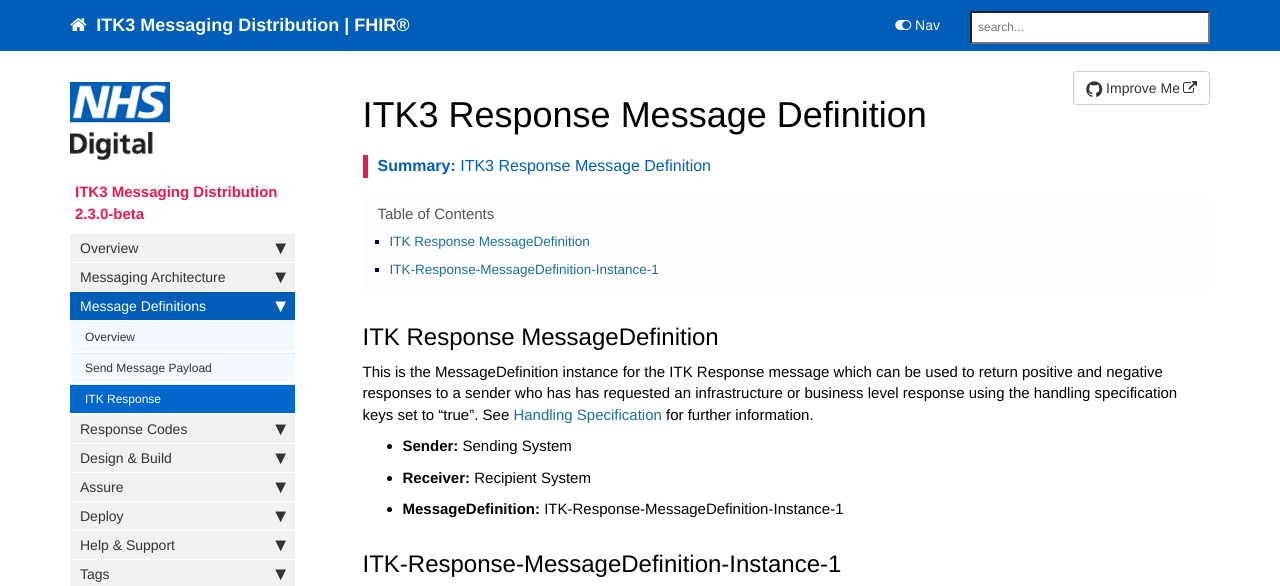
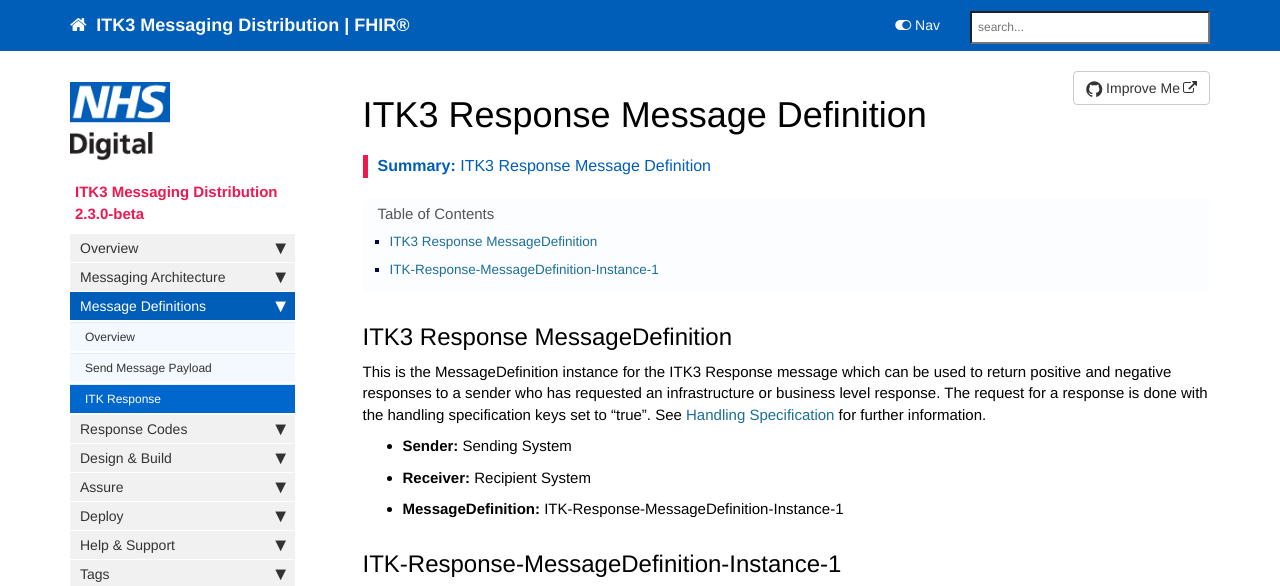
Before and after one commit to nhsconnect/ITK3-Messaging-Distribution, a Jekyll site: the page built from pages/explore/explore_itk_response_def.md, in a window 1280 px wide and 1117 px high, cut to the strip 0-586 px from the top of the window. Built offline with Jekyll 4.4.1, drawn with Linux system fonts in a browser that asks for light colours; nearby versions of some CDN libraries; comment, search, counter and statistics services are not loaded.

Commit message:
Updated after review

```diff
--- a/pages/explore/explore_itk_response_def.md
+++ b/pages/explore/explore_itk_response_def.md
@@ -7,9 +7,9 @@ permalink: explore_itk_response_def.html
 summary: "ITK3 Response Message Definition"
 ---
 
-## ITK Response MessageDefinition ##
+## ITK3 Response MessageDefinition ##
 
-This is the MessageDefinition instance for the ITK Response message which can be used to return positive and negative responses to a sender who has has requested an infrastructure or business level response using the handling specification keys set to "true". See [Handling Specification](explore_hand_spec.html) for further information.
+This is the MessageDefinition instance for the ITK3 Response message which can be used to return positive and negative responses to a sender who has requested an infrastructure or business level response. The request for a response is done with the handling specification keys set to "true". See [Handling Specification](explore_hand_spec.html) for further information.
 
 - **Sender:** Sending System
 - **Receiver:** Recipient System
```
